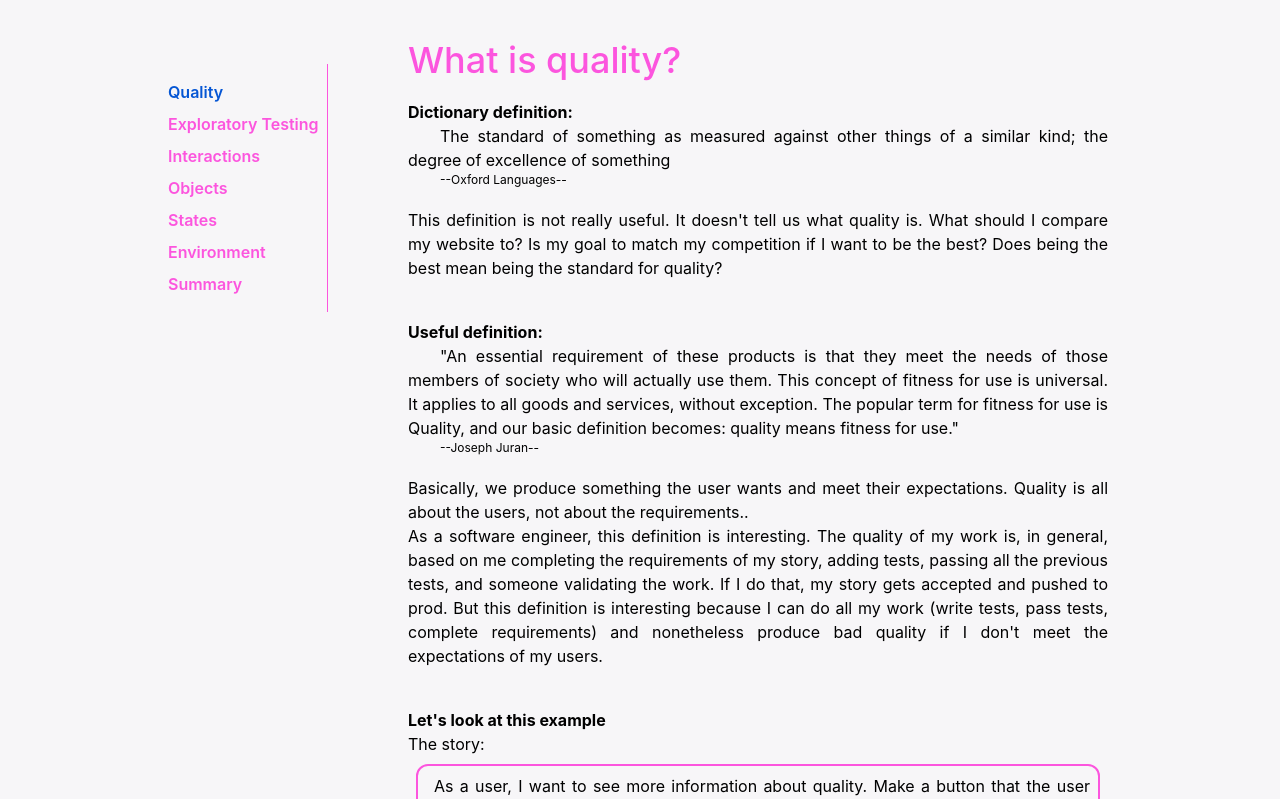
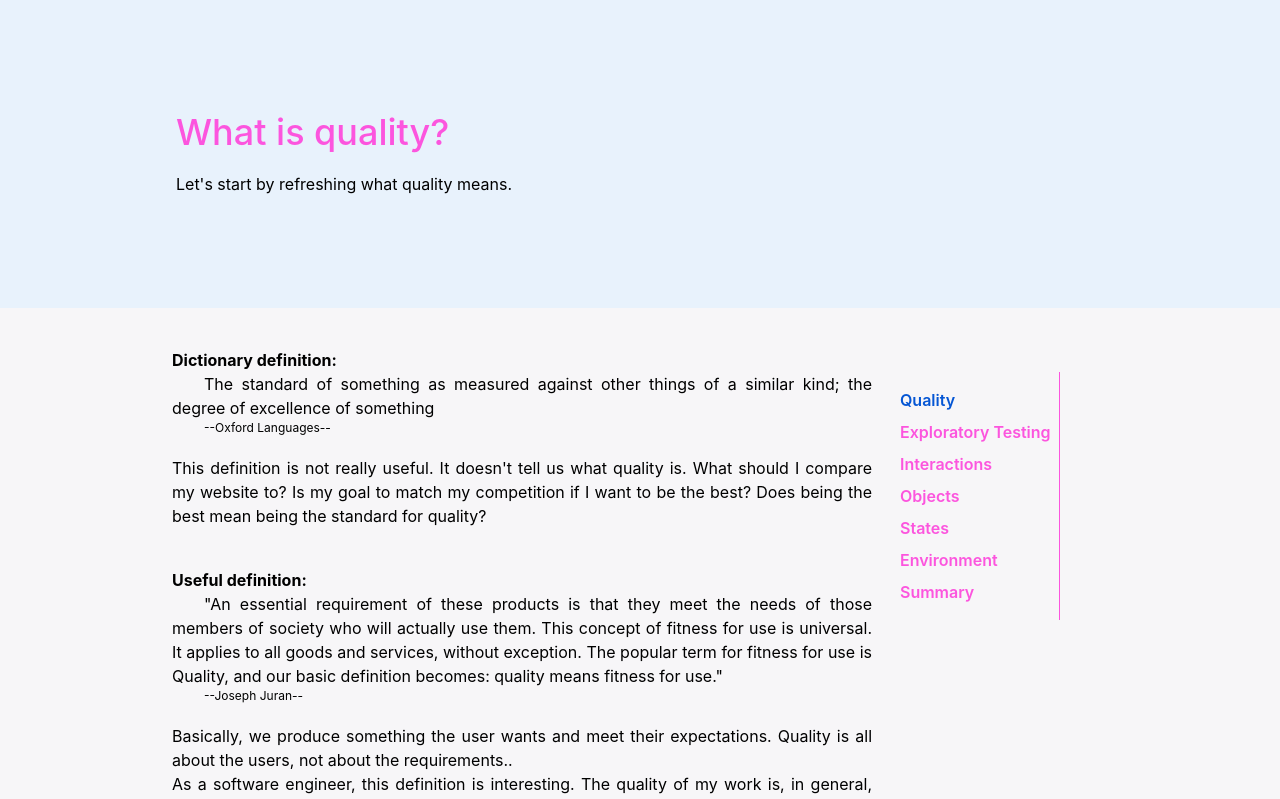
Before and after one commit to willot/Quality, a React (Create React App) app: page / in a window 1280 px wide. Shown: the top 799 px of the page. Built offline with nearby package versions, Linux system fonts and the light colour scheme.

Commit message:
started to make a header for each page

```diff
--- a/src/components/LayoutWrapper.tsx
+++ b/src/components/LayoutWrapper.tsx
@@ -4,10 +4,11 @@ import {Bars3Icon} from "@heroicons/react/24/solid";
 import {OutsideClickDetector} from "../hooks/OutsideClickDetector";
 
 type LayoutWrapperProps = {
+    section: string;
     children: React.ReactElement;
 }
 
-export const LayoutWrapper = ({children}: LayoutWrapperProps) => {
+export const LayoutWrapper = ({section, children}: LayoutWrapperProps) => {
     const [showSideNavBar, setShowSideNavBar] = useState(window.innerWidth > 650);
     const {ref, isVisible, setIsVisible} = OutsideClickDetector(false);
 
@@ -21,6 +22,22 @@ export const LayoutWrapper = ({children}: LayoutWrapperProps) => {
 
     const navLinkStyle = (navData: any) => {
         return navData.isActive ? "text-blue font-semibold text-left" : "text-pink font-semibold text-left"
+    }
+
+    const sectionsIntro = (sectionName: string) => {
+        switch (sectionName) {
+            case "quality": {
+                return (<section className="px-4 text-left w-full py-28 md:w-10/12 lg:w-9/12 xl:w8/12 2xl:w-7/12">
+                    <h1 className="text-4xl font-medium pb-5 text-pink">What is quality?</h1>
+                    <p>Let's start by refreshing what quality means.</p>
+                </section>)
+            }
+            default: {
+                return (<section>
+                    <p>Section in progress</p>
+                </section>)
+            }
+        }
     }
 
     const listOfLink = () => {
@@ -61,7 +78,7 @@ export const LayoutWrapper = ({children}: LayoutWrapperProps) => {
         if (showSideNavBar) {
             return (
                 <section className="relative pt-16 col-span-3">
-                    <section className="fixed flex flex-col py-4 pr-2 space-y-2  border-r border-pink">
+                    <section className="fixed flex flex-col py-4 pl-6 pr-2 space-y-2  border-r border-pink">
                         {listOfLink()}
                     </section>
                 </section>)
@@ -107,12 +124,19 @@ export const LayoutWrapper = ({children}: LayoutWrapperProps) => {
     }
 
     return (
-        <section
-            className="bg-white-bg h-full text-black text-justify grid grid-cols-12 w-full px-2 md:w-10/12 lg:w-9/12 xl:w8/12 2xl:w-7/12">
-            {sideBar()}
-            <section className={showSideNavBar ? "col-span-9" : "col-span-12"}>
-                {showSideBarIcon()}
-                {children}
+        <section>
+            <section className='bg-blue-light w-full flex flex-row justify-center'>
+                {sectionsIntro(section)}
+            </section>
+            <section className="flex flex-row justify-center">
+                <section
+                    className="bg-white-bg h-full text-black text-justify grid grid-cols-12 px-2 w-full md:w-10/12 lg:w-9/12 xl:w8/12 2xl:w-7/12">
+                    <section className={showSideNavBar ? "col-span-9" : "col-span-12"}>
+                        {showSideBarIcon()}
+                        {children}
+                    </section>
+                    {sideBar()}
+                </section>
             </section>
         </section>
     )
--- a/src/pages/Ecosystem.tsx
+++ b/src/pages/Ecosystem.tsx
@@ -12,7 +12,7 @@ export const Ecosystem = () => {
 
     return (
         <section className="bg-white-bg flex flex-row justify-center w-full">
-            <LayoutWrapper>
+            <LayoutWrapper section="">
                 <section className="bg-white-bg h-full text-black text-justify py-10 px-1">
                     <h1 className="text-4xl text-left font-medium pb-5 text-pink">Application in its environment</h1>
                     <p>Your application is not only the software. It is running on servers. It is being access from a
--- a/src/pages/Entities.tsx
+++ b/src/pages/Entities.tsx
@@ -23,7 +23,7 @@ export const Entities = () => {
 
     return (
         <section className="bg-white-bg flex flex-row justify-center w-full">
-            <LayoutWrapper>
+            <LayoutWrapper section="Entities">
                 <section className="bg-white-bg h-full text-black text-justify py-10 px-1">
                     <h1 className="text-4xl text-left font-medium pb-5 text-pink">Dealing with Objects</h1>
                     <p>An object is maybe more an engineer term to describe something that can be created, updated, or
--- a/src/pages/ExploratoryTesting.tsx
+++ b/src/pages/ExploratoryTesting.tsx
@@ -12,7 +12,7 @@ export const ExploratoryTesting = () => {
 
     return (
         <div className="bg-white-bg flex flex-row justify-center w-full">
-            <LayoutWrapper>
+            <LayoutWrapper section="">
                 <section className="bg-white-bg h-full text-black text-justify py-10 px-1">
                     <h1 className="text-4xl text-left font-medium pb-5 text-pink">Exploratory testing </h1>
                     <section className="pb-10">
--- a/src/pages/Home.tsx
+++ b/src/pages/Home.tsx
@@ -102,9 +102,9 @@ export const Home = () => {
         });`
 
     return (
-        <LayoutWrapper>
+        <LayoutWrapper section="quality">
             <section className="bg-white-bg h-full text-black text-justify py-10 px-1">
-                <h1 className="text-4xl text-left font-medium pb-5 text-pink">What is quality?</h1>
+                {/*<h1 className="text-4xl text-left font-medium pb-5 text-pink">What is quality?</h1>*/}
                 <section className="pb-10">
                     <h2 className="font-bold">Dictionary definition:</h2>
                     <p className="indent-8">The standard of something as measured against other things of a similar
--- a/src/pages/Interactions.tsx
+++ b/src/pages/Interactions.tsx
@@ -34,7 +34,7 @@ export const Interactions = () => {
 
     return (
         <section className="bg-white-bg flex flex-row justify-center w-full">
-            <LayoutWrapper>
+            <LayoutWrapper section="">
                 <section
                     className="bg-white-bg h-full text-black text-justify py-10 px-1">
                     <h1 className="text-4xl text-left font-medium pb-5 text-pink">Interaction with your application</h1>
--- a/src/pages/States.tsx
+++ b/src/pages/States.tsx
@@ -14,7 +14,7 @@ export const States = () => {
 
     return (
         <section className="bg-white-bg flex flex-row justify-center w-full">
-            <LayoutWrapper>
+            <LayoutWrapper section="">
                 <section className="bg-white-bg h-full text-black text-justify py-10 px-1">
                     <h1 className="text-4xl text-left font-medium pb-5 text-pink">States and changing states</h1>
                     <p>Weird bugs are often caused by action happening at time where they should not. They are usually
--- a/src/pages/summary.tsx
+++ b/src/pages/summary.tsx
@@ -12,7 +12,7 @@ export const Summary = () => {
 
     return (
         <section className="bg-white-bg flex flex-row justify-center w-full">
-            <LayoutWrapper>
+            <LayoutWrapper section="">
                 <section className="bg-white-bg h-full text-black text-justify py-10 px-1">
                     <h1 className="text-4xl text-left font-medium pb-5 text-pink">Summary</h1>
                     <p className="pb-4">Quality is not only meeting your user expectation. It is also something that
--- a/tailwind.config.js
+++ b/tailwind.config.js
@@ -7,6 +7,7 @@ module.exports = {
     colors:{
       'blue': {
         DEFAULT: '#0556d4',
+        light:'#E8F2FC'
       },
       'white': {
         DEFAULT: '#F4F4F5',
```
